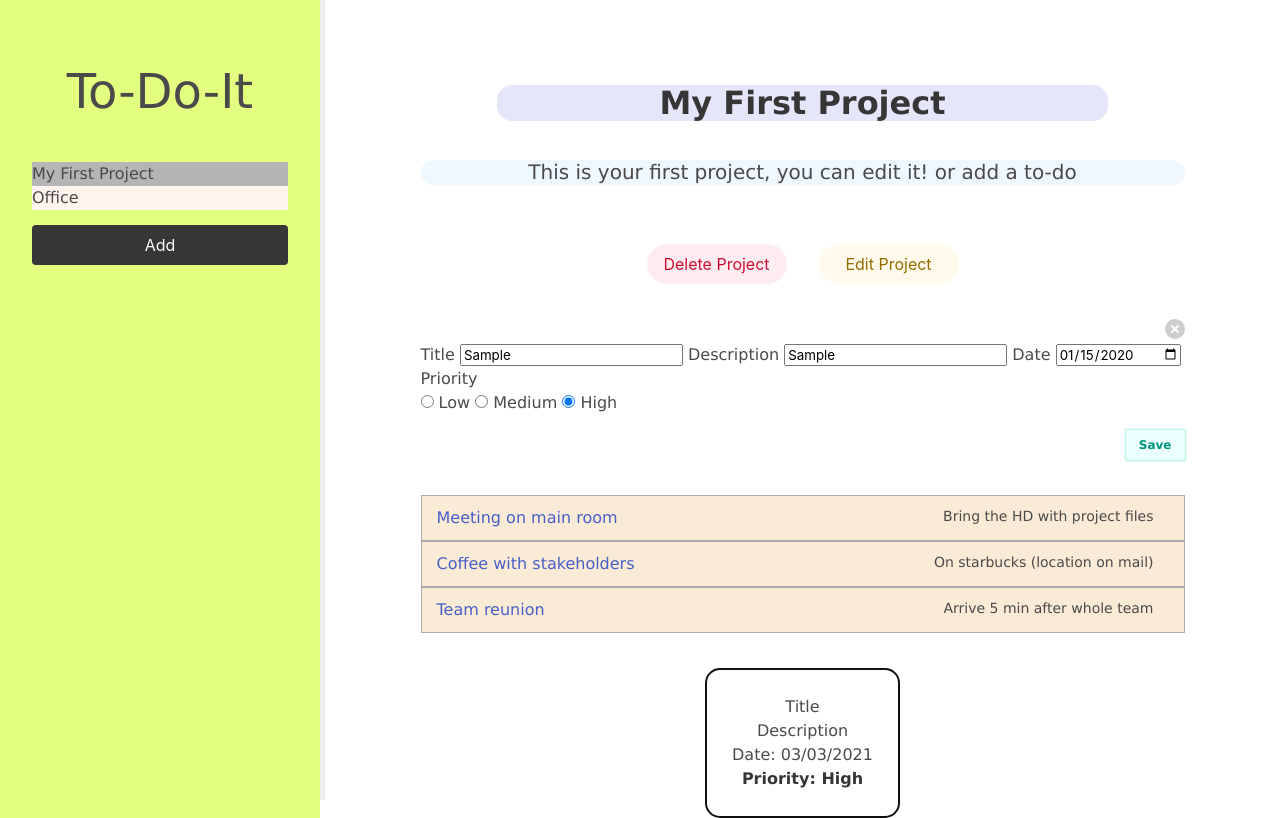
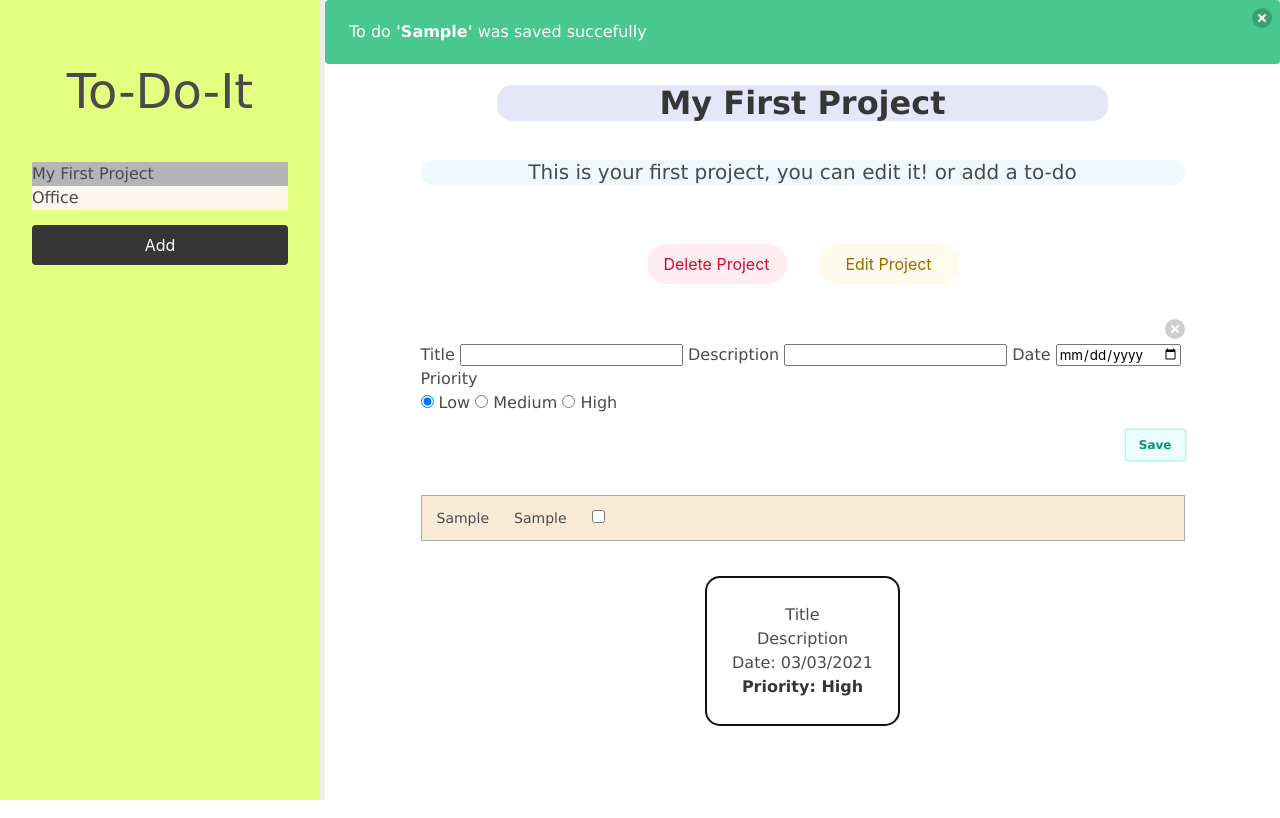
Before and after one commit to redacuve/to-do-js, a website built with webpack: page dist/index.html in a window 1280 px wide. Both pictures are taken after typing "Sample", "Sample", "2020-01-15" into the empty fields and a click on the button "Save". Built offline with nearby package versions, Linux system fonts and the light colour scheme.

Commit message:
added metod for save a todo and render a tod do list

```diff
--- a/src/classes/project.js
+++ b/src/classes/project.js
@@ -1,5 +1,5 @@
 class Project {
-  constructor(name, description = null, todos = {}) {
+  constructor(name, description = null, todos = []) {
     this.name = name;
     this.description = description;
     this.todos = todos;
--- a/src/events_handler.js
+++ b/src/events_handler.js
@@ -3,6 +3,7 @@ import Project from './classes/project';
 import {
   createElement, getElement, setInner, setClickListener, addToClass, setToClass, removeToClass, addToInner, setValue, appendChild,
 } from './elementsHander';
+import Todo from './classes/todo';
 // import { notification } from './dom_handler';
 
 // PROJECT MANIPULATION HELPERS
@@ -147,19 +148,69 @@ function deleteProject() {
 
 // TODO MANIPULATION
 
+function cleanTodosForm(){
+  setValue(getElement('new-todo-title'), "");
+  setValue(getElement('new-todo-description'), "");
+  setValue(getElement('new-todo-date'), "");
+  getElement('priority-low').checked = true;
+}
+
+function todoCompleted(e){
+  console.log('todo completed')
+  console.log(e);
+}
+
+function openTodo(e){
+  /*<div class="todo-description" id="single-todo-container">
+        <h3 id="single-todo-title">Title</h3>
+        <p id="single-todo-description">Description</p>
+        <p id="single-todo-date"><span>Date: 03/03/2021</span></p>
+        <p><strong id="single-todo-priority">Priority: High</strong></p>
+  </div>
+  const indx = getElement('desc-project').lastChild.innerHTML;
+  const tdx =
+  const todo = projects[indx][tdx];
+
+*/
+  console.log("click")
+
+}
+
+function renderTodos(){
+  const todoNode = getElement('list-of-todos');
+  setInner(todoNode, '');
+  const indx = getElement('desc-project').lastChild.innerHTML;
+  const todos = projects[indx].todos
+  todos.forEach((todo, indx) => {
+    addToInner(todoNode, `
+    <li class="todo-item" id="todo-${indx}">
+      <div>
+        <span class="todo-name">${todo.title}</span>
+        <span class="todo-desc">${todo.description}</span>
+        <input type="checkbox" id="todo-completed-${indx}">
+      </div>
+    </li>
+    `)
+    setClickListener(getElement(`todo-completed-${indx}`), todoCompleted);
+    setClickListener(getElement(`todo-${indx}`),openTodo);
+  });
+}
+
 function saveTodo(){
   const title = getElement('new-todo-title');
   const description = getElement('new-todo-description');
   const date = getElement('new-todo-date');
-  //const radioGroup = getElement('new-todo-radio');
-  // const radios  = radioGroup.elements.todo_priority;
   const priority = document.querySelector('input[name="todo-priority"]:checked').id.replace(/priority-/g, '');
-  console.log(`This will be saved:
-               Title: ${title.value}
-               Description: ${description.value}
-               Date: ${date.value}
-               Priority: ${priority}`);
-  //const titleNode = getElement('title-project');
+  if (title.value != ""){
+    let todo = new Todo(title.value, description.value, date.value, priority);
+    const indx = getElement('desc-project').lastChild.innerHTML;
+    projects[indx].todos.push(todo);
+    openNotification(`To do  <strong>'${title.value}'</strong> was saved succefully`);
+    cleanTodosForm();
+    renderTodos();
+  }else{
+    openNotification('To do <strong>title</strong> can\'t be blank', 'is-warning');
+  }
 }
 
 export function addListenerToToDos() {
```
Also changed, not shown: dist/index.html, dist/main.js.
